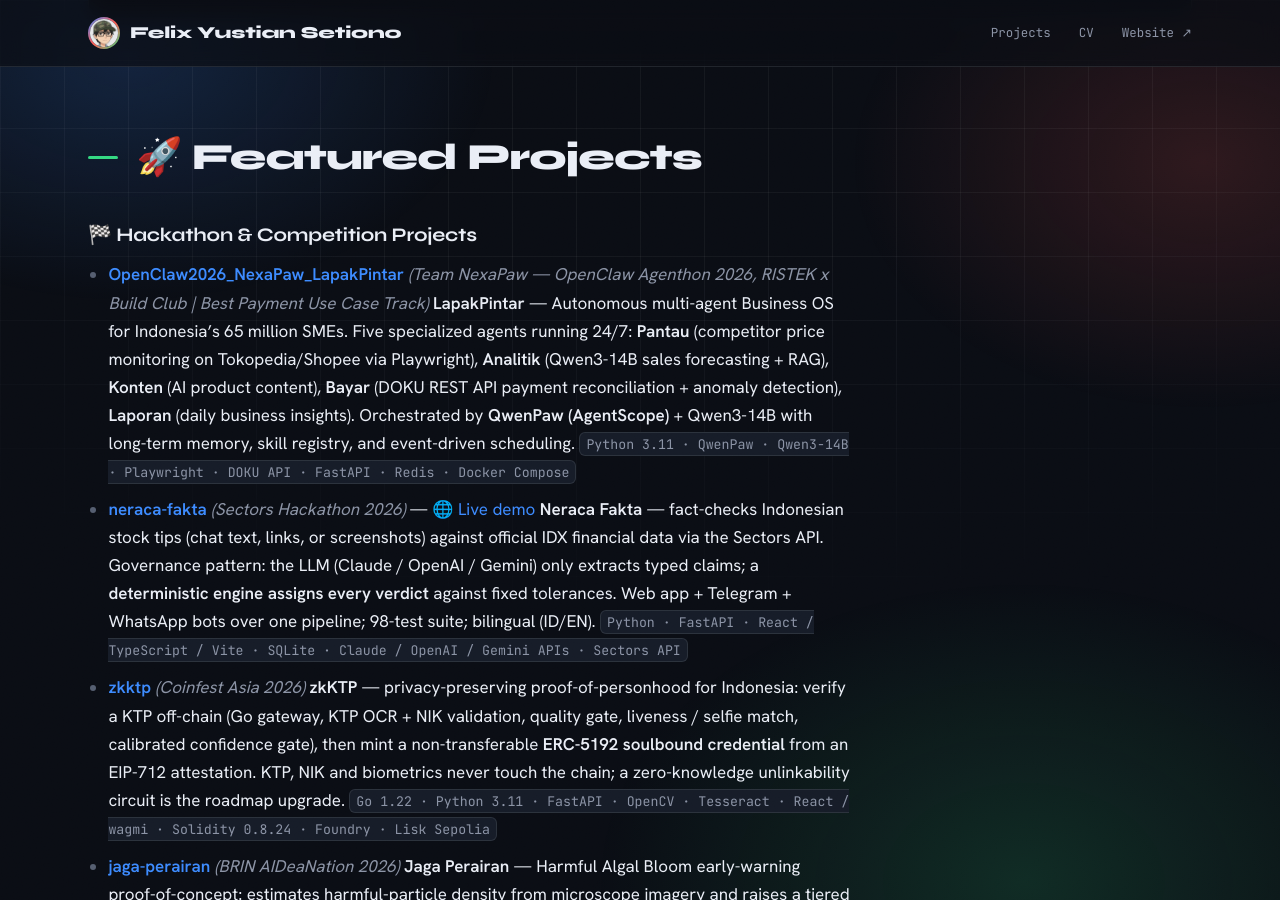
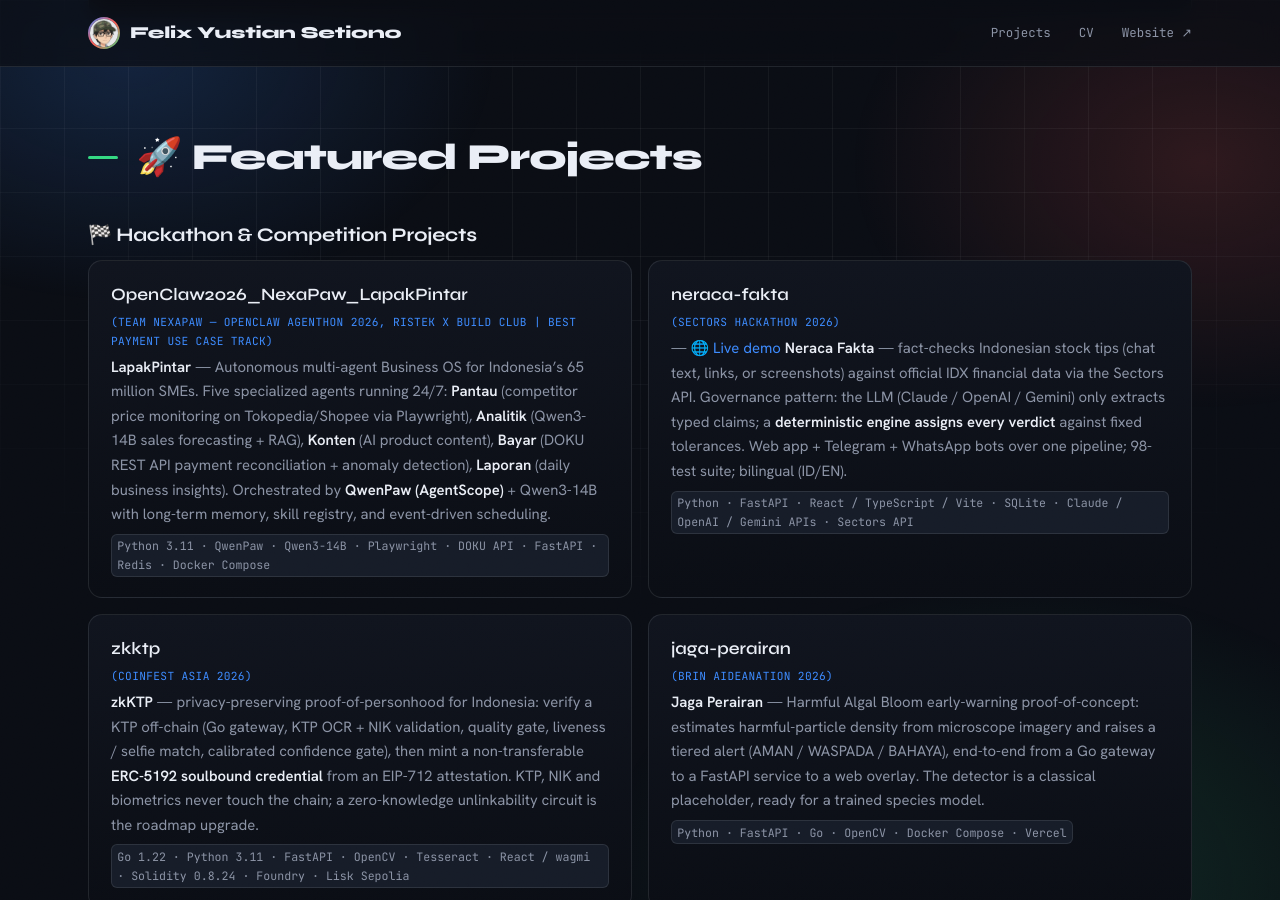
Before and after one commit to felixyustian/felixyustian.github.io, a Jekyll site: the page built from README.md, in a window 1280 px wide and 900 px high, scrolled down 2281 px. Built offline with Jekyll 4.4.1, drawn with Linux system fonts in a browser that asks for light colours; our own code applies the rules of GitHub Pages for plain Markdown files.

```diff
--- a/assets/site.css
+++ b/assets/site.css
@@ -68,9 +68,10 @@ nav{position:sticky;top:0;z-index:100;backdrop-filter:blur(10px);-webkit-backdro
 .prose ul.pgrid{list-style:none;padding:0;display:grid;grid-template-columns:repeat(2,1fr);gap:16px}
 .prose li.pcard{margin:0;background:linear-gradient(180deg,var(--bg-2),var(--bg));border:1px solid var(--line);border-radius:14px;padding:20px 22px;font-size:.93rem;color:var(--ink-soft);transition:transform .4s var(--ease),border-color .4s var(--ease),box-shadow .4s var(--ease)}
 .prose li.pcard:hover{transform:translateY(-4px);border-color:var(--line-2);box-shadow:0 20px 48px -28px var(--blue)}
-.prose li.pcard > strong:first-child{display:block;font-family:var(--font-display);font-size:1.08rem;margin-bottom:.2em}
-.prose li.pcard > strong:first-child a{color:var(--ink)}
-.prose li.pcard > em{display:block;font-style:normal;font-family:var(--font-mono);font-size:.7rem;letter-spacing:.03em;text-transform:uppercase;color:var(--blue);margin-bottom:.4em}
+.prose li.pcard p{margin:0;max-width:none}
+.prose li.pcard .ptitle{display:block;font-family:var(--font-display);font-size:1.08rem;margin-bottom:.2em}
+.prose li.pcard .ptitle a{color:var(--ink)}
+.prose li.pcard .pevent{display:block;font-style:normal;font-family:var(--font-mono);font-size:.7rem;letter-spacing:.03em;text-transform:uppercase;color:var(--blue);margin-bottom:.4em}
 .prose li.pcard strong{color:var(--ink)}
 .prose li.pcard code{display:inline-block;margin-top:.6em}
 
```
Also changed, not shown: _layouts/default.html (+6 -1 lines).
